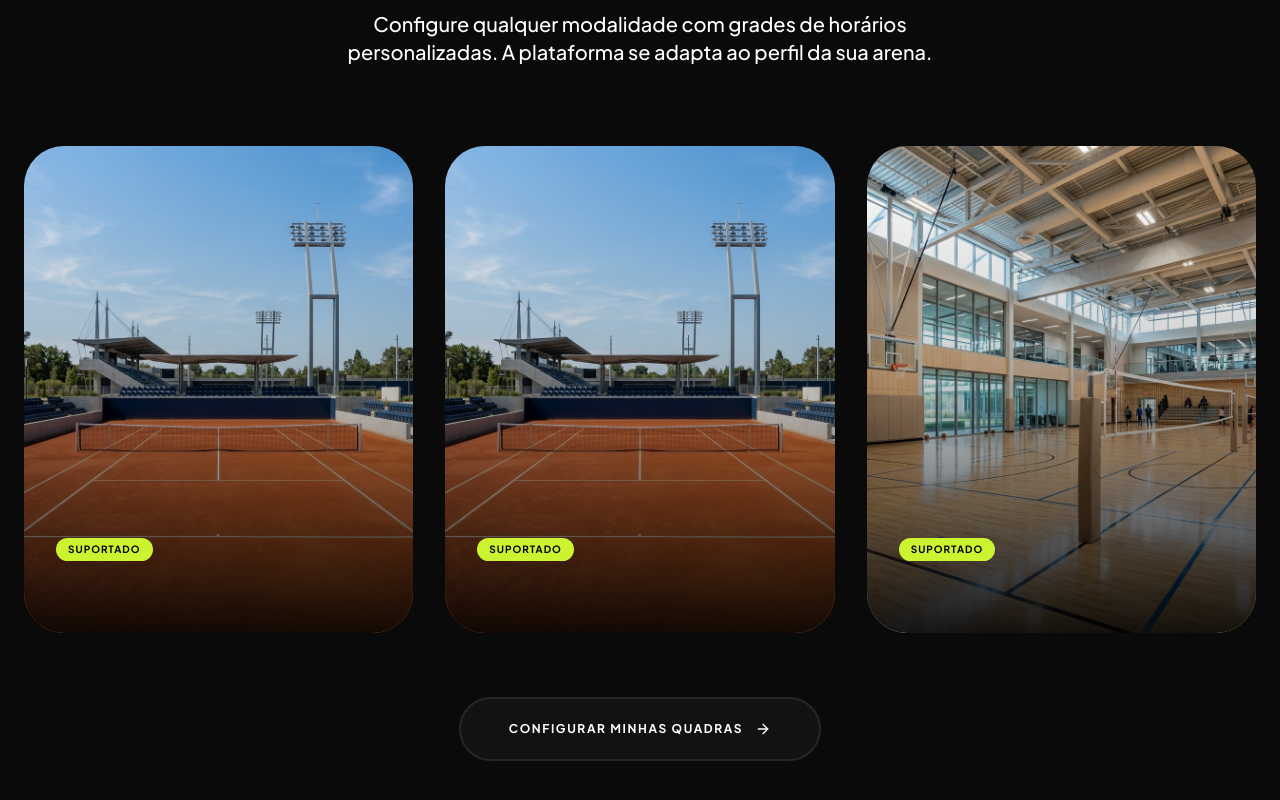
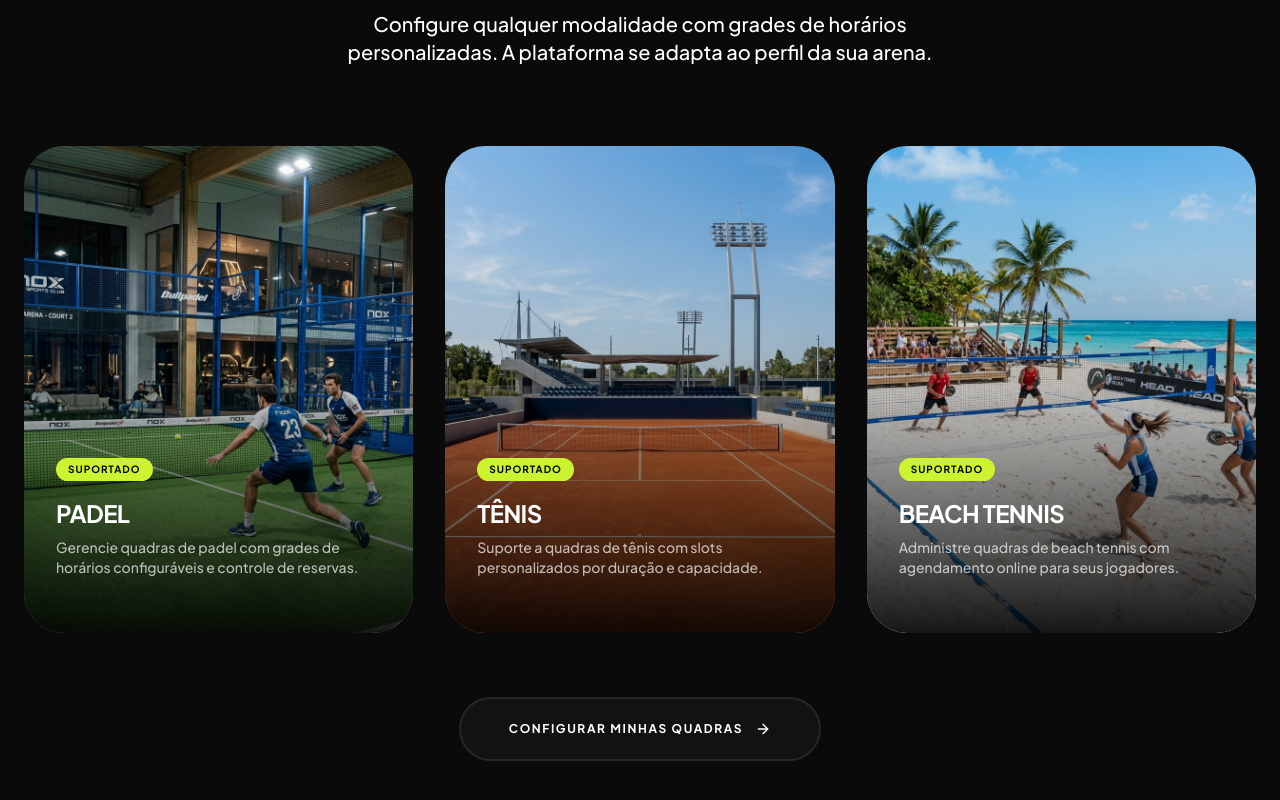
Before and after one commit to VitoriaSoder/Tekann-Projeto, a React (Vite) app in the folder React/: page / in a window 1280 px wide. Shown: the part 1039-1839 px from the top of the page. Built offline with nearby package versions, Linux system fonts and the light colour scheme; no server answers.

Commit message:
feat(helpers): centralize date formatting and translation utilities

```diff
--- a/React/src/features/landing/constants/court-types.ts
+++ b/React/src/features/landing/constants/court-types.ts
@@ -1,27 +1,29 @@
 import soccerImg from '@/assets/images/soccer-court.png'
 import tennisImg from '@/assets/images/tennis-court.png'
 import multisportImg from '@/assets/images/multisport-court.png'
+import padelImg from '@/assets/images/padel-court.png'
+import beachTennisImg from '@/assets/images/beach-tennis-court.png'
+
 export const courtTypes = [
   {
-    id: 'padle',
-    name: 'Padel',
-    description: 'Gerencie quadras de padel com grades de horários configuráveis e controle de reservas.',
+    id: 'padel',
+    nameKey: 'landing.courts.padel.name',
+    descriptionKey: 'landing.courts.padel.description',
     icon: 'PADLE',
-    image: tennisImg
+    image: padelImg
   },
   {
     id: 'tennis',
-    name: 'Tênis',
-    description: 'Suporte a quadras de tênis com slots personalizados por duração e capacidade.',
+    nameKey: 'landing.courts.tennis.name',
+    descriptionKey: 'landing.courts.tennis.description',
     icon: 'TENNIS',
     image: tennisImg
   },
   {
     id: 'beach-tennis',
-    name: 'Beach Tennis',
-    description: 'Administre quadras de beach tennis com agendamento online para seus jogadores.',
+    nameKey: 'landing.courts.beachTennis.name',
+    descriptionKey: 'landing.courts.beachTennis.description',
     icon: 'BEACH_TENNIS',
-    image: multisportImg
+    image: beachTennisImg
   }
-
 ]
```
